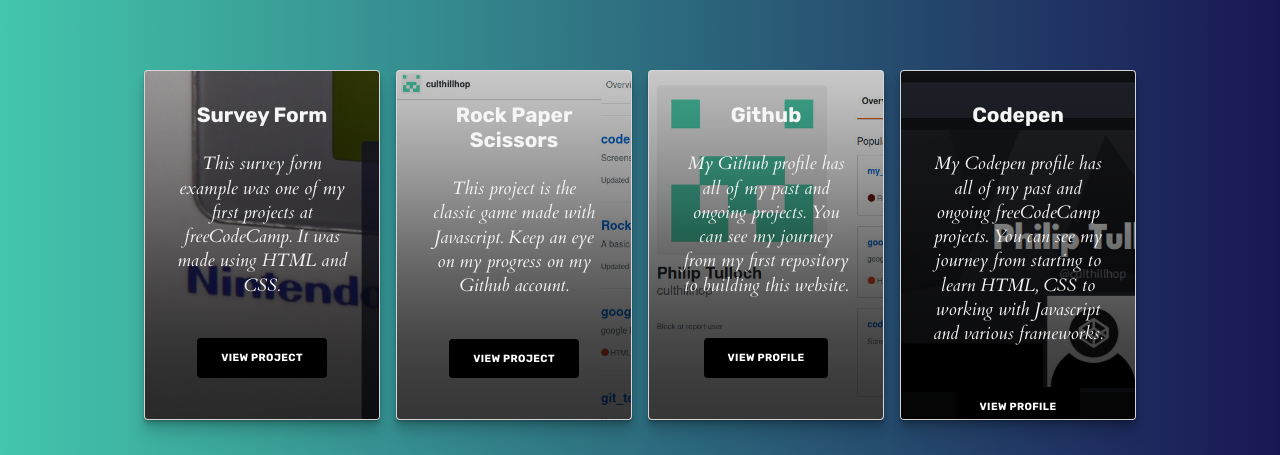
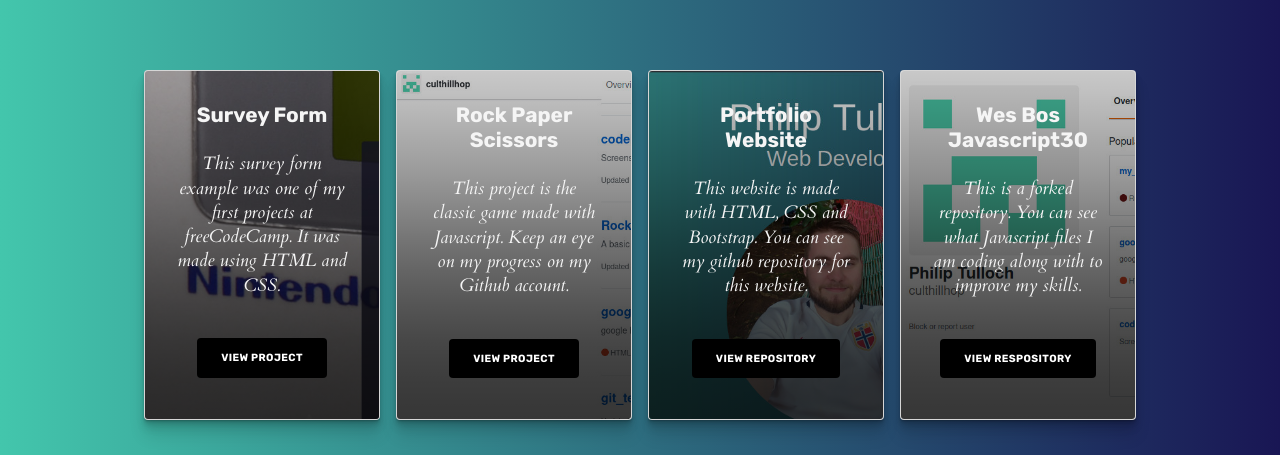
Before and after one commit to culthillhop/philipTullochWebsite, a plain HTML site: page portfolio.html in a window 1280 px wide. Shown: the part 225-680 px from the top of the page. Drawn offline with nearby package versions, Linux system fonts and the light colour scheme.

Commit message:
portfolio project update

```diff
--- a/cardHover.css
+++ b/cardHover.css
@@ -97,10 +97,10 @@
   background-image: url("rockPaperScissors.jpg")
 }
 .card:nth-child(3):before {
-  background-image: url("gitHub.jpg")
+  background-image: url("websiteScreenshot.jpg")
 }
 .card:nth-child(4):before {
-  background-image: url("codePen.jpg")
+  background-image: url("gitHub.jpg")
 }
 
 .content {
--- a/portfolio.html
+++ b/portfolio.html
@@ -65,16 +65,16 @@
   </div>
   <div class="card">
     <div class="content">
-      <h2 class="title">Github</h2>
-      <p class="copy">My Github profile has all of my past and ongoing projects. You can see my journey from my first repository to building this website.</p>
-      <button class="btn" onclick="window.location.href='https://github.com/culthillhop';">View Profile</button>
+      <h2 class="title">Portfolio Website</h2>
+      <p class="copy">This website is made with HTML, CSS and Bootstrap. You can see my github repository for this website.</p>
+      <button class="btn" onclick="window.location.href='https://github.com/culthillhop/philipTullochWebsite';">View Repository</button>
     </div>
   </div>
   <div class="card">
     <div class="content">
-      <h2 class="title">Codepen</h2>
-      <p class="copy">My Codepen profile has all of my past and ongoing freeCodeCamp projects. You can see my journey from starting to learn HTML, CSS to working with Javascript and various frameworks.</p>
-      <button class="btn" onclick="window.location.href='https://codepen.io/culthillhop';">View Profile</button>
+      <h2 class="title">Wes Bos Javascript30</h2>
+      <p class="copy">This is a forked repository. You can see what Javascript files I am coding along with to improve my skills.</p>
+      <button class="btn" onclick="window.location.href='https://github.com/culthillhop/JavaScript30';">View Respository</button>
     </div>
   </div>
 </main>
```
Also changed, not shown: websiteScreenshot.jpg (added).
